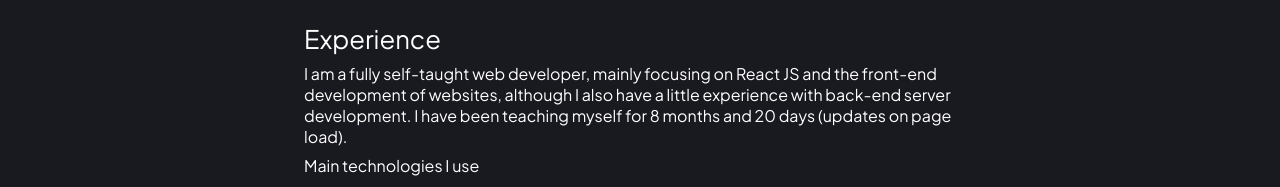
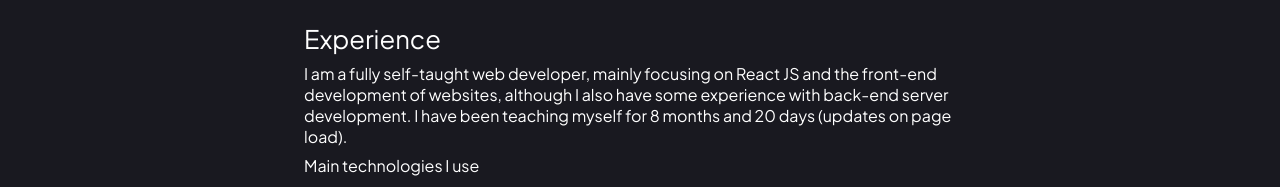
Before and after one commit to ReidCole/Portfolio_Website, a Next.js app: page /about in a window 1280 px wide. Shown: the part 609-796 px from the top of the page. Built offline with nearby package versions, Linux system fonts and the light colour scheme.

Commit message:
updated story again

```diff
--- a/components/StorySection.tsx
+++ b/components/StorySection.tsx
@@ -40,7 +40,7 @@ const StorySection: React.FC = () => {
         <h2 className={styles.heading}>Experience</h2>
         <p className={styles.mb}>
           I am a fully self-taught web developer, mainly focusing on React JS and the front-end
-          development of websites, although I also have a little experience with back-end server
+          development of websites, although I also have some experience with back-end server
           development. I have been teaching myself for {timeTaught} (updates on page load).
         </p>
         <p>Main technologies I use</p>
```
